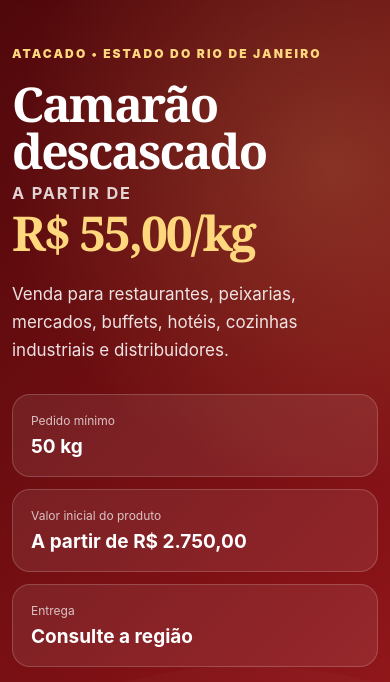
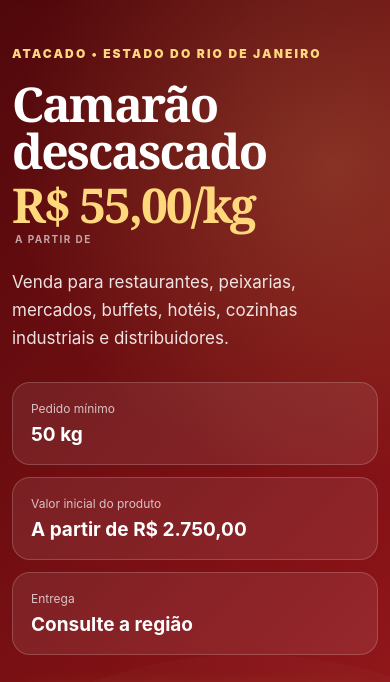
Before and after one commit to angelsesteticaanimal/Camarao-atacado-rj, a plain HTML site: page index.html in a window 390 px wide. Shown: the part 83-765 px from the top of the page. Drawn offline with Linux system fonts and the light colour scheme.

Commit message:
Add files via upload

```diff
--- a/index.html
+++ b/index.html
@@ -28,7 +28,7 @@
       <div class="container hero-grid">
         <div class="hero-copy">
           <span class="eyebrow">ATACADO • ESTADO DO RIO DE JANEIRO</span>
-          <h1>Camarão descascado <span class="price-prefix">a partir de</span> <em>R$ 55,00/kg</em></h1>
+          <h1>Camarão descascado <span class="price-block"><em>R$ 55,00/kg</em><small class="price-prefix">a partir de</small></span></h1>
           <p class="lead">Venda para restaurantes, peixarias, mercados, buffets, hotéis, cozinhas industriais e distribuidores.</p>
 
           <div class="numbers">
--- a/styles.css
+++ b/styles.css
@@ -36,7 +36,7 @@ linear-gradient(135deg,var(--dark-red),var(--red) 58%,#ad282a);color:#fff}
 h1,h2{font-family:Georgia,"Times New Roman",serif}
 h1{font-size:clamp(50px,6vw,82px);line-height:.98;letter-spacing:-3px;margin:18px 0 24px}
 h1 em{font-style:normal;color:#ffd87e}
-.price-prefix{display:block;font-family:Inter,system-ui,sans-serif;font-size:.34em;line-height:1.2;letter-spacing:1.8px;text-transform:uppercase;color:rgba(255,255,255,.82);margin:10px 0 5px}
+.price-block{display:inline-flex;flex-direction:column;align-items:flex-start;vertical-align:middle;margin-left:.08em}.price-prefix{display:block;font-family:Inter,system-ui,sans-serif;font-size:11px;line-height:1;letter-spacing:1.4px;text-transform:uppercase;font-weight:700;color:rgba(255,255,255,.62);margin-top:7px;margin-left:4px}
 .lead{font-size:20px;line-height:1.65;color:rgba(255,255,255,.88);max-width:680px}
 .numbers{display:grid;grid-template-columns:repeat(3,1fr);gap:12px;margin:30px 0}
 .numbers article{padding:18px;border:1px solid rgba(255,255,255,.18);background:rgba(255,255,255,.08);border-radius:18px}
@@ -95,7 +95,7 @@ footer{padding:43px 0 24px;background:#271411;color:#fff}
 @media(max-width:620px){
   .container{width:min(100% - 24px,1140px)}
   .header-inner{min-height:68px}.brand span:last-child{display:none}.brand-logo{width:54px;height:54px}.top-whatsapp{font-size:13px;padding:10px 13px}
-  h1{font-size:48px;letter-spacing:-2px}.lead{font-size:17px}
+  h1{font-size:48px;letter-spacing:-2px}.price-block{display:flex;margin-left:0;margin-top:7px}.price-prefix{font-size:10px;margin-top:6px;margin-left:3px}.lead{font-size:17px}
   .numbers{grid-template-columns:1fr}.actions .btn{width:100%}
   .product-card span{right:7px}
   .benefits-grid{grid-template-columns:1fr}.benefits article{border-right:0;border-bottom:1px solid var(--line)}
```
